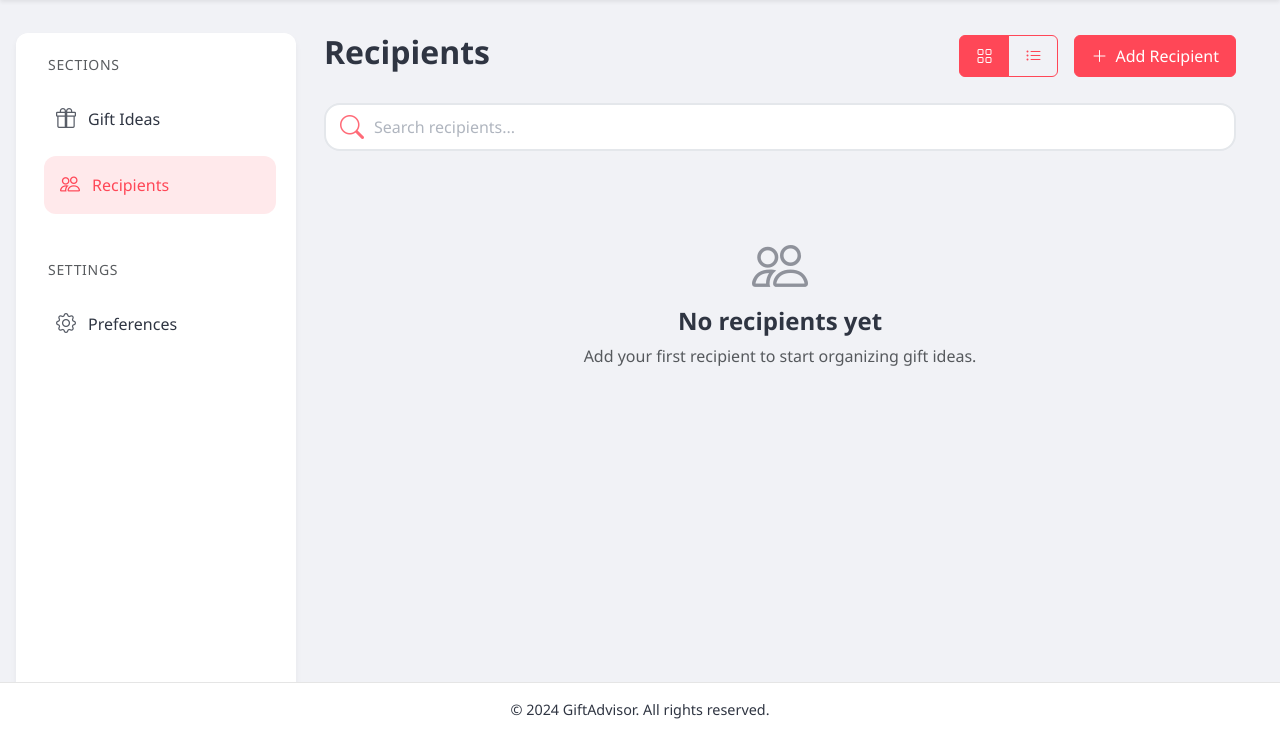
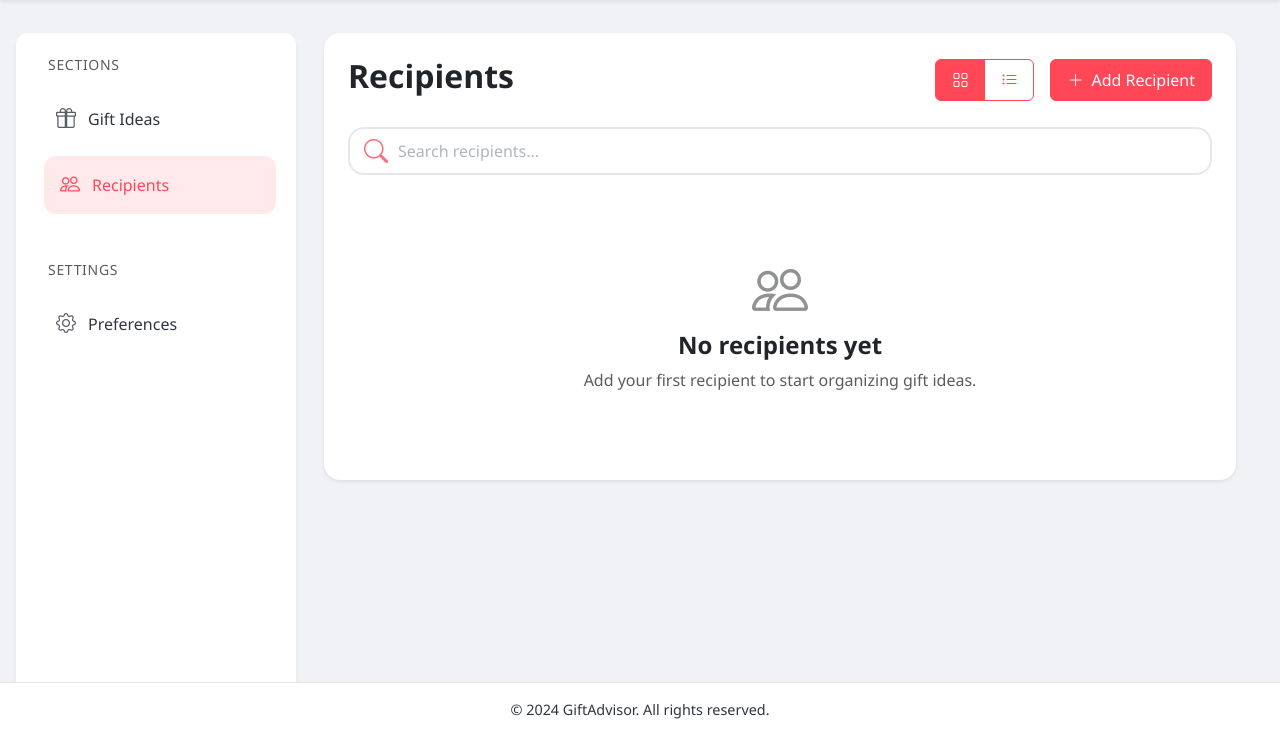
Before and after one commit to DelevoXDG/GiftAdvisor, a Django app: page /recipients/ in a window 1280 px wide. Shown: the part 63-800 px from the top of the page. Run offline with Django 5.2, Linux system fonts and the light colour scheme; the visitor is signed in with stand-in values (Sample User, id 1); data that the repository does not hold is empty; some libraries are stand-ins or nearby versions.

Commit message:
Improve design of recipients section

```diff
--- a/templates/recipients.html
+++ b/templates/recipients.html
@@ -28,6 +28,8 @@
     <!-- Main Content -->
     <div class="main-content">
         <div class="container py-4">
+            <div class="card rounded-4 border-0 shadow-sm">
+                <div class="card-body p-4">
                     <div class="d-flex justify-content-between align-items-center mb-4">
                         <h2 class="fw-bold">Recipients</h2>
                         <div class="d-flex gap-3">
@@ -64,7 +66,7 @@
                         <div class="gift-grid">
                             {% for recipient in recipients %}
                                 <a href="{% url 'recipient_profile' recipient.id %}" class="text-decoration-none">
-                            <div class="card h-100 recipient-card">
+                                    <div class="card h-100 recipient-card rounded-4 border-0 shadow" style="transition: transform 0.15s ease-in-out, box-shadow 0.15s ease-in-out;">
                                         <div class="card-body">
                                             <div class="d-flex justify-content-between align-items-start mb-3">
                                                 <div class="d-flex align-items-center gap-2">
@@ -112,7 +114,7 @@
                         <div class="gift-list d-none">
                             {% for recipient in recipients %}
                                 <a href="{% url 'recipient_profile' recipient.id %}" class="text-decoration-none">
-                            <div class="gift-item shadow-sm clickable">
+                                    <div class="gift-item rounded-4 shadow clickable" style="transition: transform 0.15s ease-in-out, box-shadow 0.15s ease-in-out;">
                                         <div class="d-flex align-items-center gap-3">
                                             <i class="bi bi-person-circle text-muted" style="font-size: 2rem;"></i>
                                             <div class="flex-grow-1">
@@ -151,6 +153,8 @@
                             <p class="text-muted">Add your first recipient to start organizing gift ideas.</p>
                         </div>
                     {% endif %}
+                </div>
+            </div>
         </div>
     </div>
 </div>
```
Lines whose indentation alone changed are shown as unchanged.
